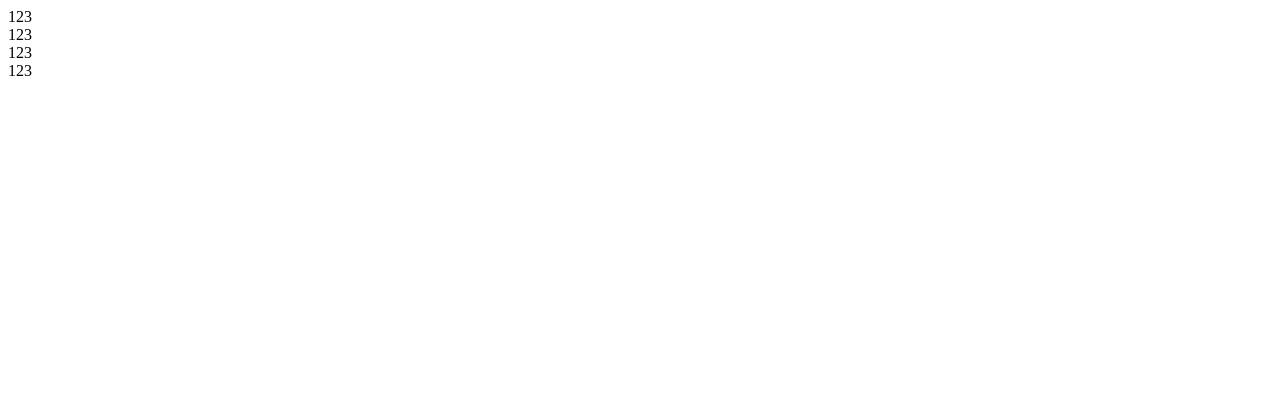
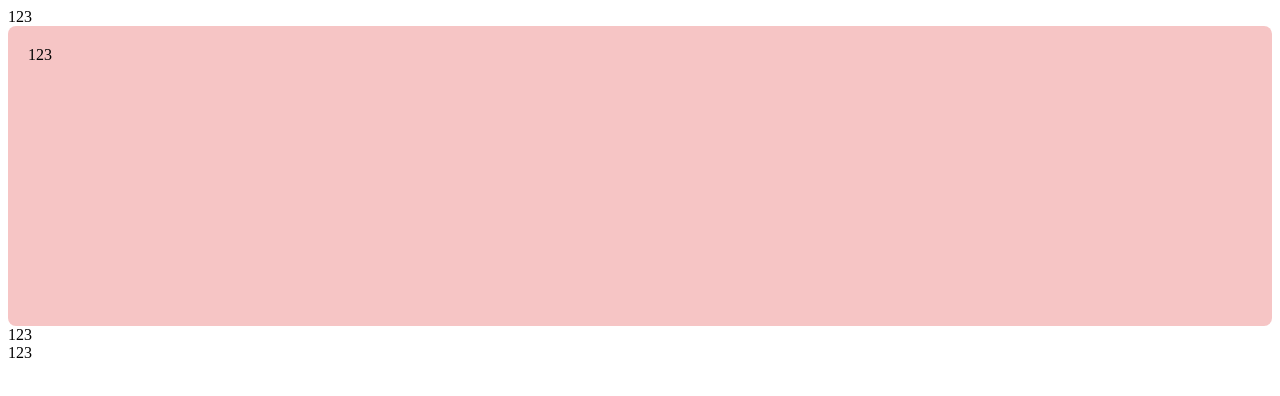
Before and after one commit to cvteuai9/test, a plain HTML site: page index.html in a window 1280 px wide. Drawn offline with Linux system fonts and the light colour scheme.

Commit message:
第一人header

```diff
--- a/index.html
+++ b/index.html
@@ -10,7 +10,9 @@
 
 <body>
     <nav>123</nav>
-    <header>123</header>
+    <header class="kc header">
+        123
+    </header>
     <main>123</main>
     <footer>123</footer>
 </body>
--- a/main.css
+++ b/main.css
@@ -0,0 +1,7 @@
+.kc.header{
+    height: 300px;
+    background-color: #f6c5c5;
+    border-radius: 8px;
+    box-sizing: border-box;
+    padding: 20px;
+  }
```
